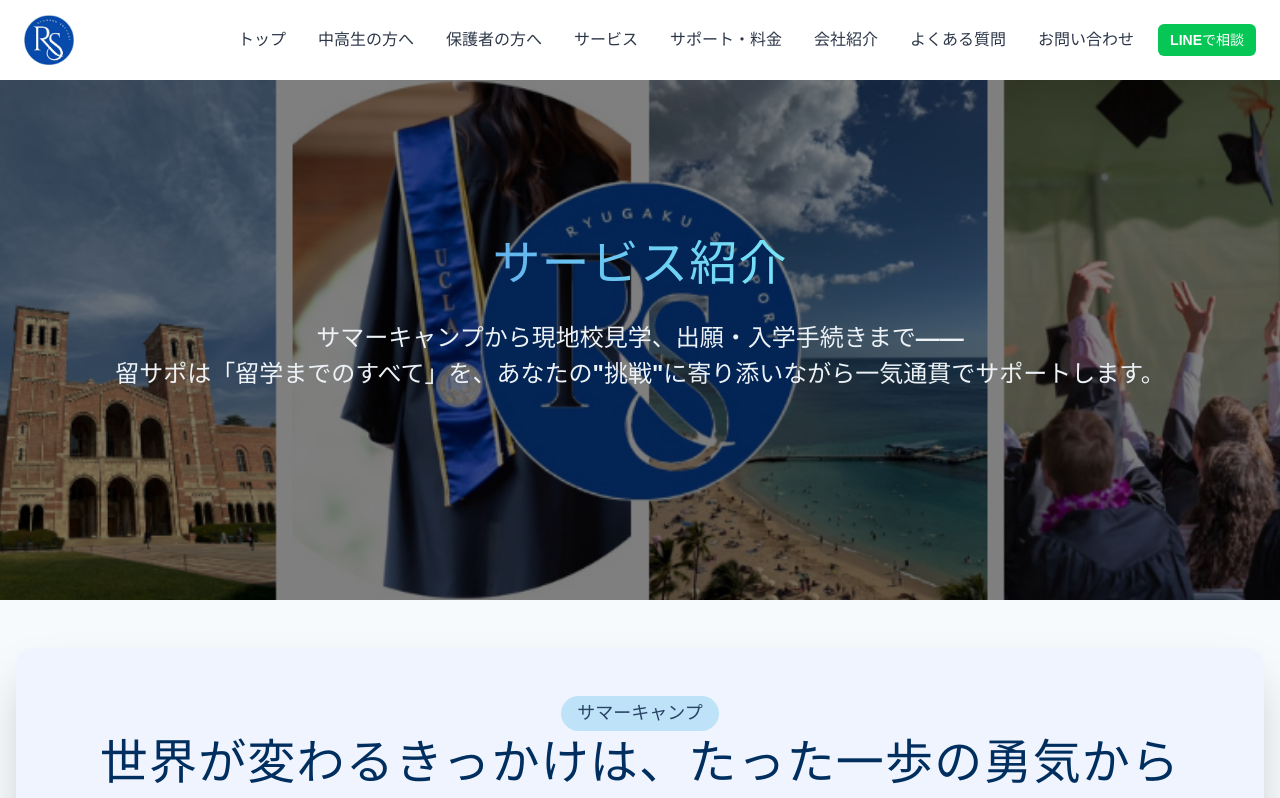
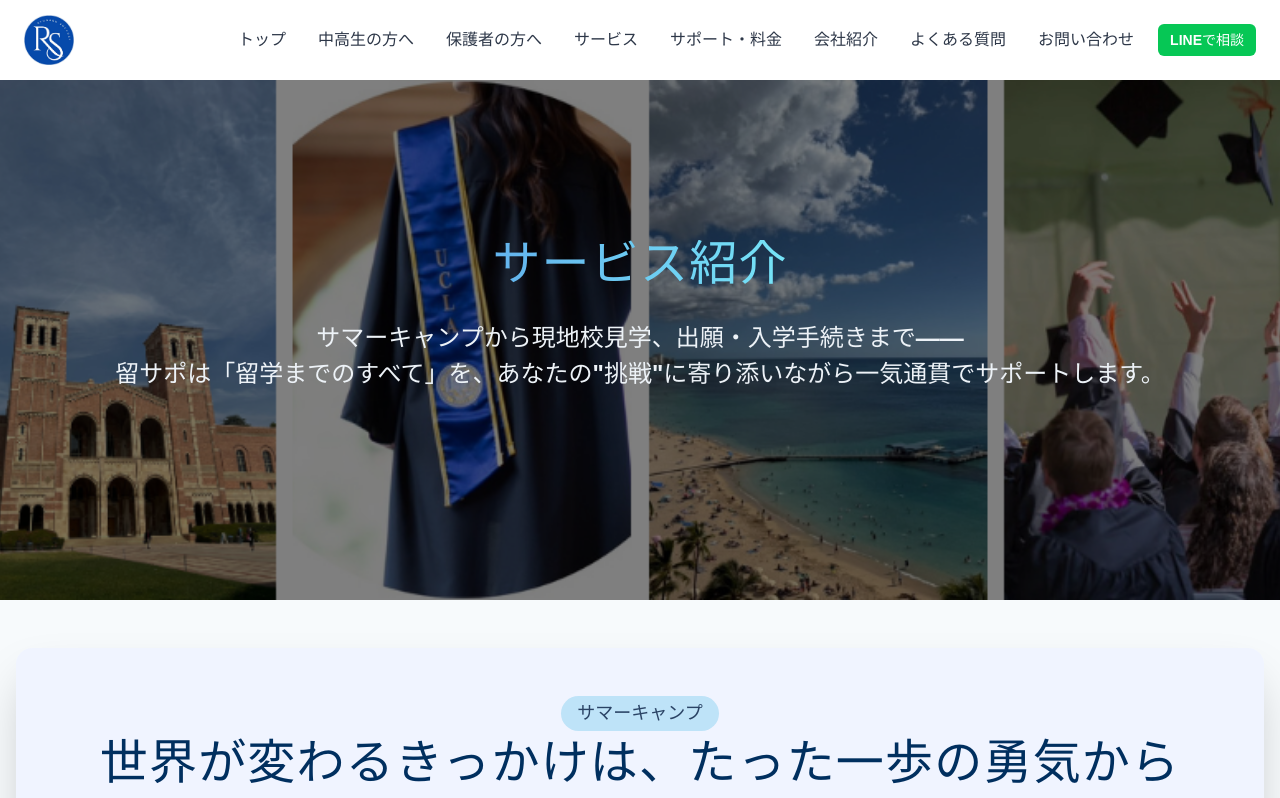
Before and after one commit to ideal-tomy/ryusapo_site, a React (Vite) app: page /service-detail in a window 1280 px wide. Shown: the top 798 px of the page. Built offline with nearby package versions, Linux system fonts and the light colour scheme.

Commit message:
仮画像03

```diff
--- a/src/pages/ServiceDetail/index.tsx
+++ b/src/pages/ServiceDetail/index.tsx
@@ -170,7 +170,7 @@ const ServiceDetailPage = () => {
     <Box as="main" bg="gray.50">
       {/* Hero Section with Background Image and Overlay */}
       <Box
-        bgImage="url('/images/service_hero.png')"
+        bgImage="url('/images/servicehero.png')"
         bgPosition="center"
         bgRepeat="no-repeat"
         bgSize="cover"
```
Also changed, not shown: public/images/servicehero.png (added).
